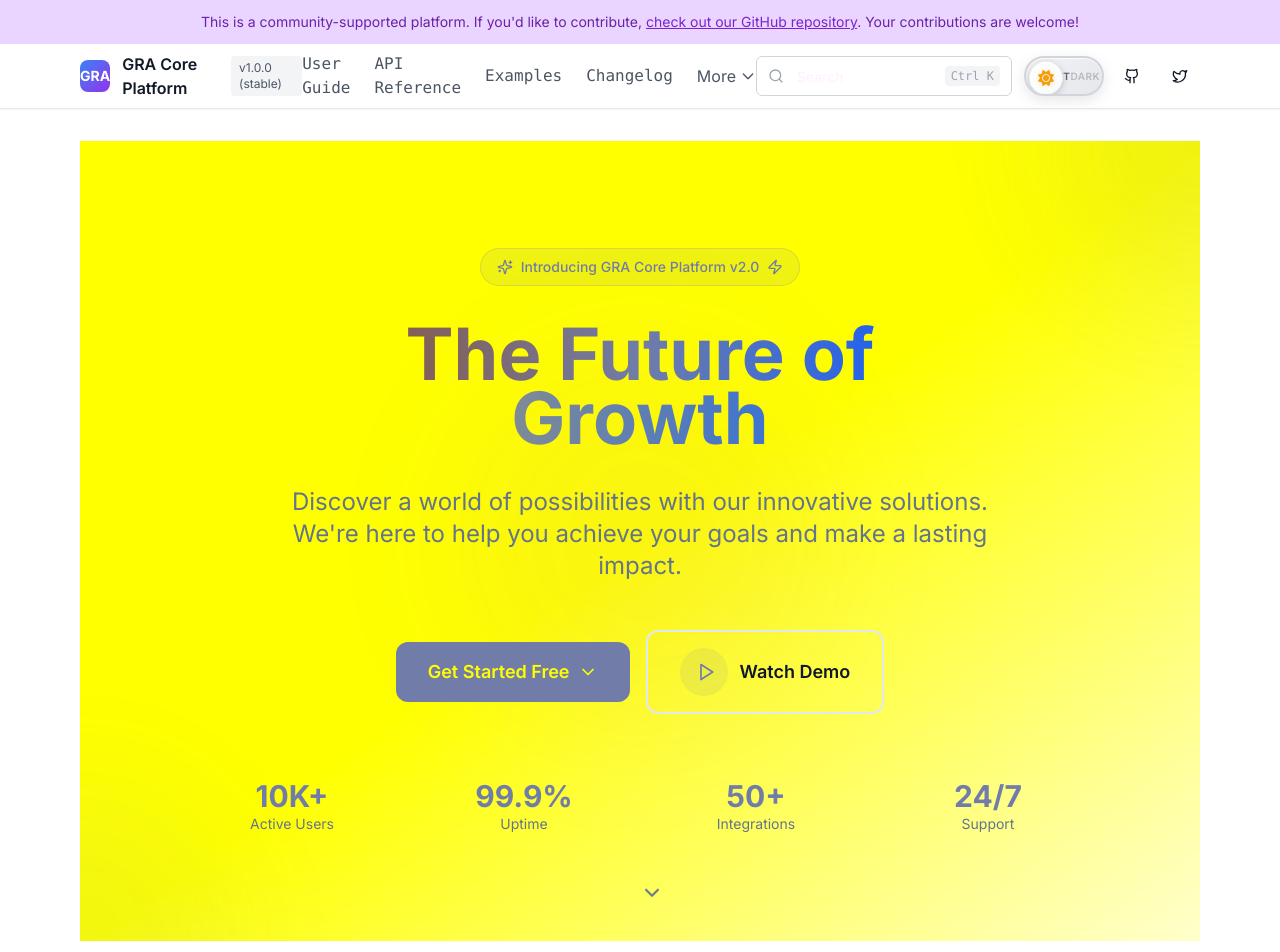
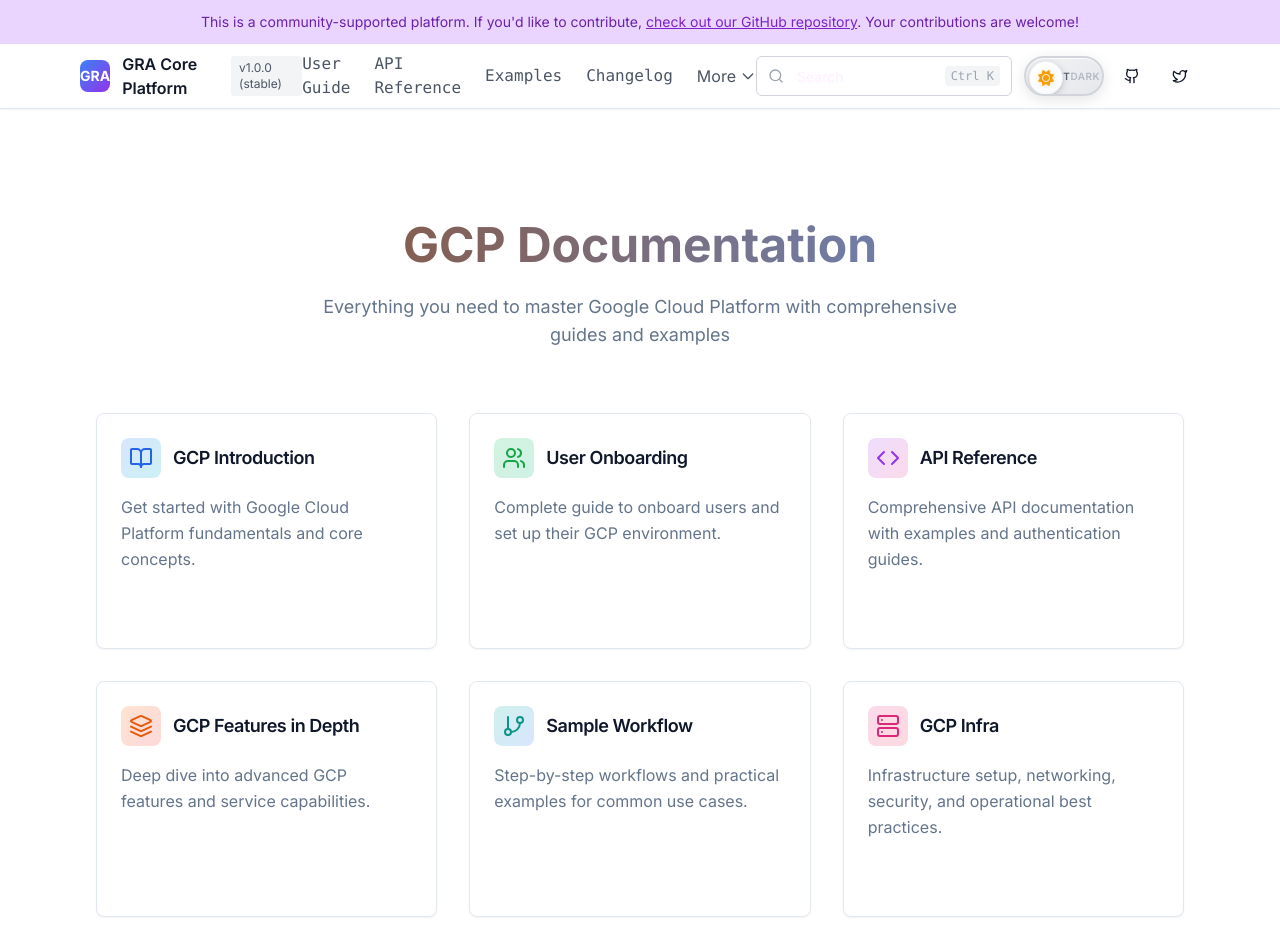
Before and after one commit to syedshahlal/sphinx-docs-template, a Next.js app: page / in a window 1280 px wide. Shown: the top 952 px of the page. Built offline with nearby package versions, Linux system fonts and the light colour scheme.

Commit message:
feat: remove hero section from project
Update layout to start with feature cards section

#VERCEL_SKIP

Co-authored-by: Syed Razauddin Shahlal <96375316+syedshahlal@users.noreply.github.com>

```diff
--- a/app/page.tsx
+++ b/app/page.tsx
@@ -1,6 +1,5 @@
 import { Header } from "@/components/header"
 import { Banner } from "@/components/banner"
-import { HeroSection } from "@/components/hero-section"
 import { FeatureCards } from "@/components/feature-cards"
 import { SeeAlsoSection } from "@/components/see-also-section"
 import { UserGuideSection } from "@/components/user-guide-section"
@@ -11,7 +10,6 @@ export default function HomePage() {
       <Banner />
       <Header />
       <main className="max-w-6xl mx-auto px-4 py-8">
-        <HeroSection />
         <FeatureCards />
         <SeeAlsoSection />
         <UserGuideSection />
--- a/components/hero-section.tsx
+++ /dev/null
@@ -1,135 +0,0 @@
-"use client"
-
-import { useState, useEffect } from "react"
-import { ChevronDown, Play, Sparkles, Zap } from "lucide-react"
-
-export function HeroSection() {
-  const [isVisible, setIsVisible] = useState(false)
-  const [currentWord, setCurrentWord] = useState(0)
-
-  const words = ["Innovation", "Excellence", "Growth", "Success"]
-
-  useEffect(() => {
-    setIsVisible(true)
-    const interval = setInterval(() => {
-      setCurrentWord((prev) => (prev + 1) % words.length)
-    }, 3000)
-    return () => clearInterval(interval)
-  }, [])
-
-  return (
-    <section className="relative min-h-screen flex items-center justify-center overflow-hidden bg-gradient-to-br from-background via-background to-muted/20">
-      {/* Animated Background Elements */}
-      <div className="absolute inset-0 overflow-hidden">
-        <div className="absolute -top-40 -right-40 w-80 h-80 bg-primary/10 rounded-full blur-3xl animate-pulse"></div>
-        <div className="absolute -bottom-40 -left-40 w-80 h-80 bg-blue-500/10 rounded-full blur-3xl animate-pulse delay-1000"></div>
-        <div className="absolute top-1/2 left-1/2 transform -translate-x-1/2 -translate-y-1/2 w-96 h-96 bg-purple-500/5 rounded-full blur-3xl animate-spin-slow"></div>
-      </div>
-
-      {/* Main Content */}
-      <div className="relative z-10 container mx-auto px-4 text-center">
-        <div
-          className={`transition-all duration-1000 ${
-            isVisible ? "opacity-100 translate-y-0" : "opacity-0 translate-y-10"
-          }`}
-        >
-          {/* Badge */}
-          <div className="inline-flex items-center gap-2 px-4 py-2 bg-primary/10 border border-primary/20 rounded-full text-sm font-medium text-primary mb-8 hover:bg-primary/20 transition-colors cursor-pointer group">
-            <Sparkles className="w-4 h-4 group-hover:animate-spin" />
-            <span>Introducing GRA Core Platform v2.0</span>
-            <Zap className="w-4 h-4 group-hover:animate-pulse" />
-          </div>
-
-          {/* Main Heading */}
-          <h1 className="text-4xl md:text-6xl lg:text-7xl font-bold mb-6 leading-tight">
-            <span className="bg-gradient-to-r from-foreground via-primary to-blue-600 bg-clip-text text-transparent">
-              The Future of
-            </span>
-            <br />
-            <span className="relative">
-              <span className="absolute inset-0 bg-gradient-to-r from-primary to-blue-600 bg-clip-text text-transparent animate-pulse">
-                {words[currentWord]}
-              </span>
-              <span className="invisible">{words[currentWord]}</span>
-            </span>
-          </h1>
-
-          {/* Subtitle */}
-          <p className="text-lg md:text-xl lg:text-2xl text-muted-foreground mb-12 max-w-3xl mx-auto leading-relaxed">
-            Discover a world of possibilities with our innovative solutions. We're here to help you achieve your goals
-            and make a lasting impact.
-          </p>
-
-          {/* CTA Buttons */}
-          <div className="flex flex-col sm:flex-row gap-4 justify-center items-center mb-16">
-            <button className="group relative px-8 py-4 bg-primary text-primary-foreground rounded-xl font-semibold text-lg transition-all duration-300 hover:scale-105 hover:shadow-2xl hover:shadow-primary/25 overflow-hidden">
-              <span className="relative z-10 flex items-center gap-2">
-                Get Started Free
-                <ChevronDown className="w-5 h-5 group-hover:translate-x-1 transition-transform" />
-              </span>
-              <div className="absolute inset-0 bg-gradient-to-r from-primary to-blue-600 opacity-0 group-hover:opacity-100 transition-opacity"></div>
-            </button>
-
-            <button className="group flex items-center gap-3 px-8 py-4 border-2 border-border rounded-xl font-semibold text-lg transition-all duration-300 hover:border-primary hover:bg-primary/5 hover:scale-105">
-              <div className="w-12 h-12 bg-primary/10 rounded-full flex items-center justify-center group-hover:bg-primary/20 transition-colors">
-                <Play className="w-5 h-5 text-primary ml-1" />
-              </div>
-              Watch Demo
-            </button>
-          </div>
-
-          {/* Stats */}
-          <div className="grid grid-cols-2 md:grid-cols-4 gap-8 max-w-4xl mx-auto">
-            {[
-              { number: "10K+", label: "Active Users" },
-              { number: "99.9%", label: "Uptime" },
-              { number: "50+", label: "Integrations" },
-              { number: "24/7", label: "Support" },
-            ].map((stat, index) => (
-              <div key={stat.label} className="group cursor-pointer" style={{ animationDelay: `${index * 200}ms` }}>
-                <div className="text-2xl md:text-3xl font-bold text-primary group-hover:scale-110 transition-transform">
-                  {stat.number}
-                </div>
-                <div className="text-sm text-muted-foreground group-hover:text-foreground transition-colors">
-                  {stat.label}
-                </div>
-              </div>
-            ))}
-          </div>
-        </div>
-      </div>
-
-      {/* Scroll Indicator */}
-      <div className="absolute bottom-8 left-1/2 transform -translate-x-1/2 animate-bounce">
-        <ChevronDown className="w-6 h-6 text-muted-foreground" />
-      </div>
-
-      <style jsx>{`
-        @keyframes float {
-          0%,
-          100% {
-            transform: translateY(0px) rotate(0deg);
-          }
-          50% {
-            transform: translateY(-20px) rotate(180deg);
-          }
-        }
-
-        @keyframes spin-slow {
-          from {
-            transform: translate(-50%, -50%) rotate(0deg);
-          }
-          to {
-            transform: translate(-50%, -50%) rotate(360deg);
-          }
-        }
-
-        .animate-spin-slow {
-          animation: spin-slow 20s linear infinite;
-        }
-      `}</style>
-    </section>
-  )
-}
-
-export default HeroSection
```
